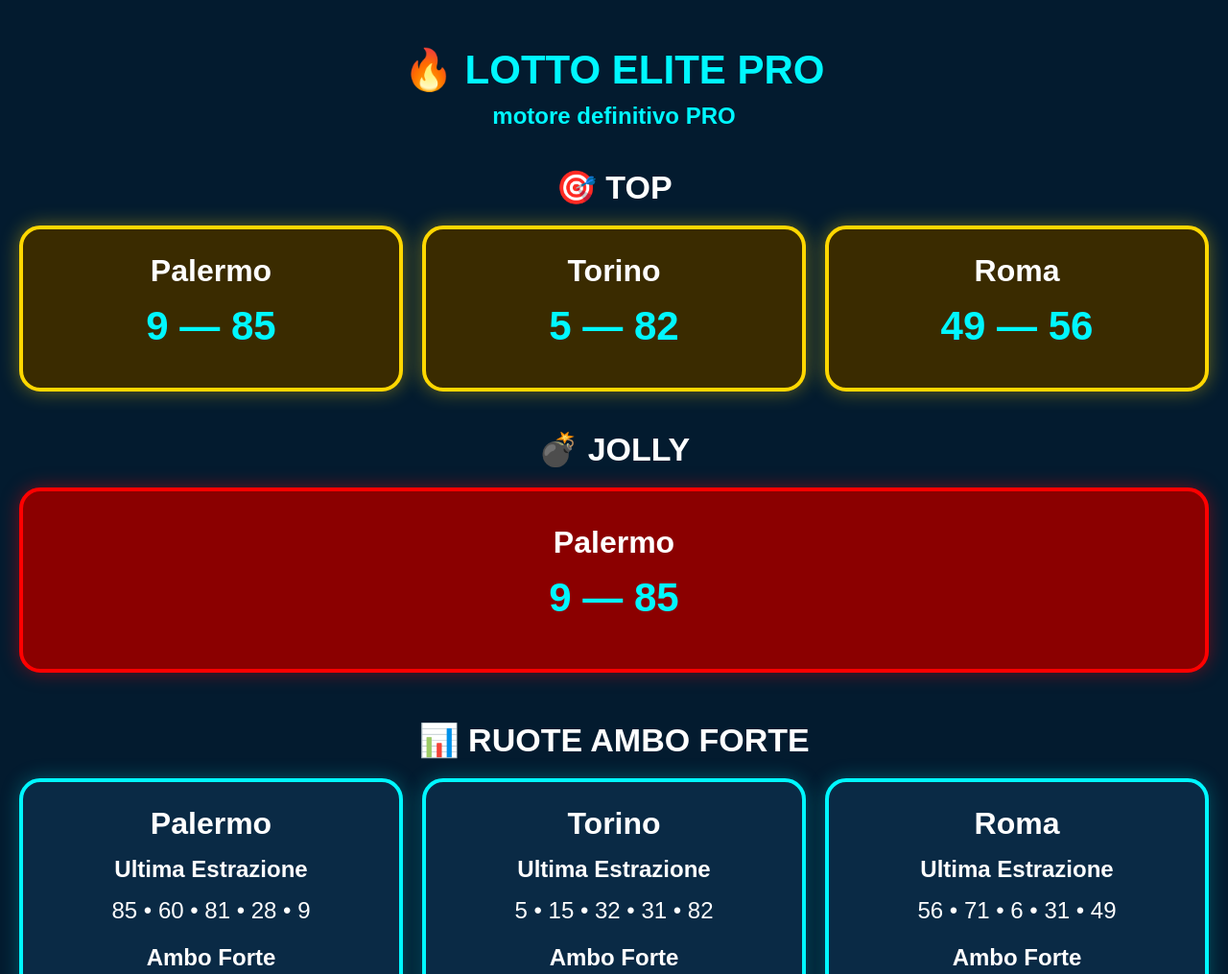
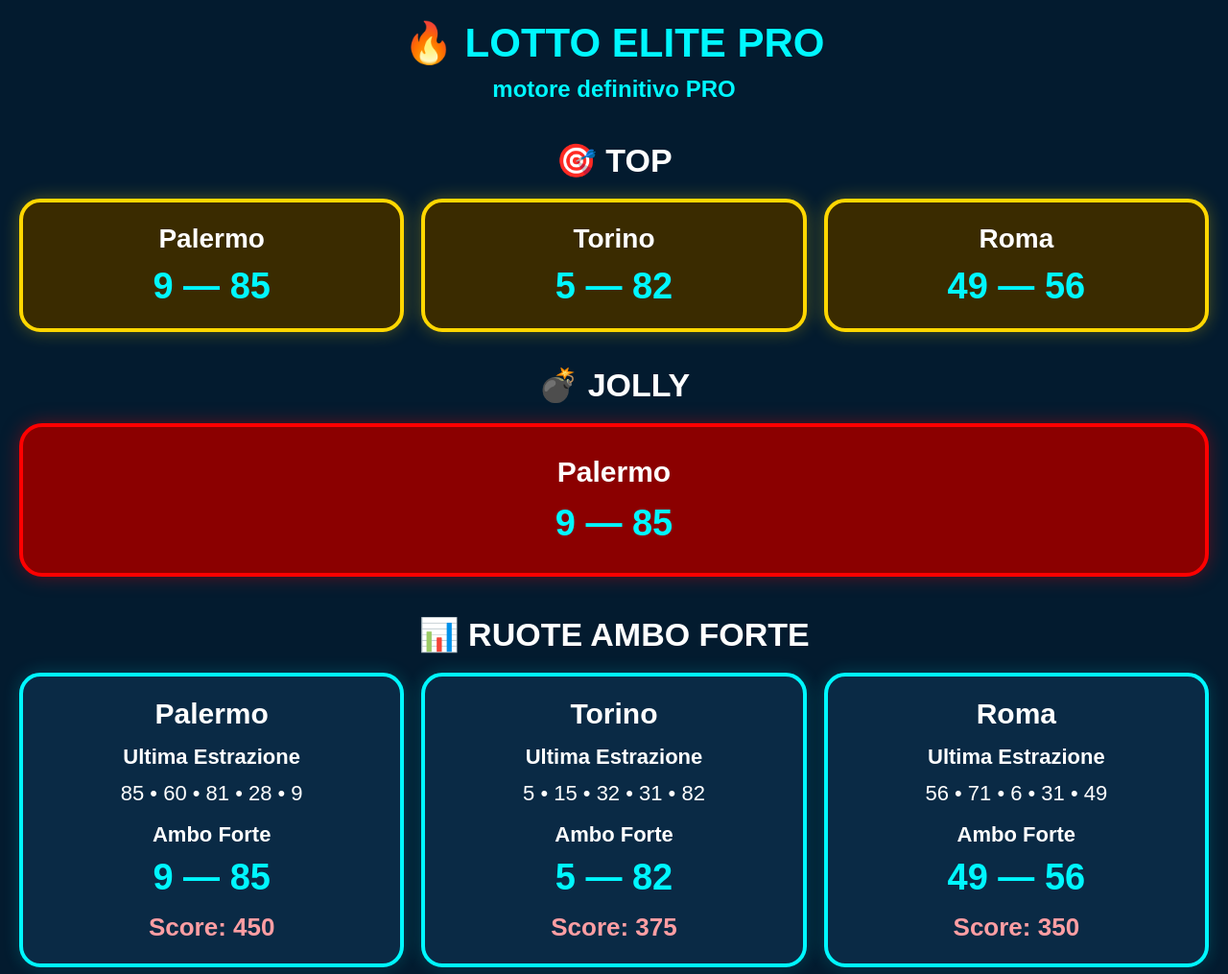
Before and after one commit to taik792/LottoRit1-Rit2, a plain HTML site: page index.html in a window 1280 px wide. Shown: the top 1015 px of the page at 96% size. Drawn offline with Linux system fonts and the light colour scheme.

Commit message:
Update index.html

```diff
--- a/index.html
+++ b/index.html
@@ -3,15 +3,20 @@
 <head>
 <meta charset="UTF-8">
 <meta name="viewport" content="width=device-width, initial-scale=1.0">
-<title>Lotto Elite Pro</title>
+<title>Lotto Elite PRO</title>
 
 <style>
+* {
+    margin: 0;
+    padding: 0;
+    box-sizing: border-box;
+}
+
 body {
-    margin: 0;
-    padding: 20px;
     background: #031b2f;
     color: white;
     font-family: Arial, sans-serif;
+    padding: 20px;
     text-align: center;
 }
 
@@ -21,102 +26,137 @@ h1 {
     margin-bottom: 10px;
 }
 
-h2 {
-    color: white;
-    margin-top: 40px;
-    margin-bottom: 20px;
-    font-size: 34px;
-}
-
 .sub {
     color: #00f7ff;
     font-size: 24px;
-    margin-bottom: 30px;
+    font-weight: bold;
+    margin-bottom: 40px;
+}
+
+.section-title {
+    font-size: 34px;
+    margin: 35px 0 20px;
     font-weight: bold;
 }
 
+/* TOP */
 .top-grid {
     display: grid;
     grid-template-columns: repeat(3, 1fr);
-    gap: 20px;
-    margin-bottom: 40px;
+    gap: 18px;
+    margin-bottom: 35px;
 }
 
+.top-card {
+    background: #3a2b00;
+    border: 4px solid #ffd700;
+    border-radius: 22px;
+    padding: 22px;
+    box-shadow: 0 0 18px rgba(255,215,0,0.30);
+}
+
+.top-card .ruota {
+    font-size: 28px;
+    font-weight: bold;
+    margin-bottom: 12px;
+}
+
+/* JOLLY */
+.jolly-box {
+    background: #8b0000;
+    border: 4px solid red;
+    border-radius: 24px;
+    padding: 30px;
+    margin-bottom: 40px;
+    box-shadow: 0 0 20px rgba(255,0,0,0.35);
+}
+
+/* AMBO FORTE */
 .ambo-grid {
     display: grid;
     grid-template-columns: repeat(3, 1fr);
-    gap: 20px;
+    gap: 18px;
 }
 
-.card-top {
-    background: #3a2b00;
-    border: 4px solid #ffd700;
-    border-radius: 22px;
-    padding: 25px;
-    box-shadow: 0 0 20px rgba(255,215,0,0.4);
-}
-
-.card-jolly {
-    background: #8b0000;
-    border: 4px solid red;
-    border-radius: 22px;
-    padding: 35px;
-    margin-bottom: 50px;
-    box-shadow: 0 0 20px rgba(255,0,0,0.4);
-}
-
-.card-ambo {
+.ambo-card {
     background: #0a2a45;
     border: 4px solid #00f7ff;
     border-radius: 22px;
-    padding: 25px;
-    box-shadow: 0 0 20px rgba(0,247,255,0.25);
+    padding: 22px;
+    box-shadow: 0 0 18px rgba(0,247,255,0.18);
 }
 
 .ruota {
-    font-size: 32px;
+    font-size: 30px;
     font-weight: bold;
     margin-bottom: 15px;
 }
 
-.numeri {
-    font-size: 42px;
-    color: #00f7ff;
+.label {
+    font-size: 22px;
     font-weight: bold;
-    margin: 15px 0;
+    margin-top: 14px;
+    margin-bottom: 8px;
 }
 
-.label {
-    font-size: 24px;
+.estrazione {
+    font-size: 22px;
+    line-height: 1.5;
+}
+
+.numeri {
+    font-size: 38px;
     font-weight: bold;
+    color: #00f7ff;
+    margin-top: 10px;
+}
+
+.score {
+    font-size: 26px;
+    font-weight: bold;
+    color: #ff9ea3;
     margin-top: 15px;
 }
 
-.estrazione {
-    font-size: 24px;
-    line-height: 1.6;
-    margin: 10px 0;
-}
-
-.score {
-    color: #ff9ea3;
-    font-size: 28px;
-    font-weight: bold;
-    margin-top: 15px;
-}
-
-@media(max-width: 900px) {
+/* MOBILE */
+@media (max-width: 900px) {
     .top-grid,
     .ambo-grid {
-        grid-template-columns: 1fr;
+        grid-template-columns: repeat(3, 1fr);
+        gap: 10px;
+    }
+
+    .top-card,
+    .ambo-card {
+        padding: 14px;
     }
 
     h1 {
         font-size: 34px;
     }
 
+    .section-title {
+        font-size: 28px;
+    }
+
+    .ruota {
+        font-size: 20px;
+    }
+
+    .label {
+        font-size: 17px;
+    }
+
+    .estrazione {
+        font-size: 17px;
+    }
+
     .numeri {
-        font-size: 34px;
+        font-size: 28px;
+    }
+
+    .score {
+        font-size: 20px;
     }
 }
 </style>
@@ -126,54 +166,63 @@ h2 {
 <h1>🔥 LOTTO ELITE PRO</h1>
 <div class="sub">motore definitivo PRO</div>
 
-<h2>🎯 TOP</h2>
+<div class="section-title">🎯 TOP</div>
 <div class="top-grid" id="top"></div>
 
-<h2>💣 JOLLY</h2>
+<div class="section-title">💣 JOLLY</div>
 <div id="jolly"></div>
 
-<h2>📊 RUOTE AMBO FORTE</h2>
+<div class="section-title">📊 RUOTE AMBO FORTE</div>
 <div class="ambo-grid" id="ambo"></div>
 
 <script>
 fetch("risultati.json")
-.then(res => res.json())
+.then(response => response.json())
 .then(data => {
 
-    // TOP 3
+    /* TOP */
     const topDiv = document.getElementById("top");
+
     data.top.forEach(item => {
         topDiv.innerHTML += `
-            <div class="card-top">
+            <div class="top-card">
                 <div class="ruota">${item.ruota}</div>
                 <div class="numeri">${item.numeri.join(" — ")}</div>
             </div>
         `;
     });
 
-    // JOLLY
+    /* JOLLY */
     const jollyDiv = document.getElementById("jolly");
+
     jollyDiv.innerHTML = `
-        <div class="card-jolly">
+        <div class="jolly-box">
             <div class="ruota">${data.jolly.ruota}</div>
             <div class="numeri">${data.jolly.numeri.join(" — ")}</div>
         </div>
     `;
 
-    // AMBO FORTE TUTTE LE RUOTE
+    /* AMBO FORTE */
     const amboDiv = document.getElementById("ambo");
 
     data.ambo_forte.forEach(item => {
         amboDiv.innerHTML += `
-            <div class="card-ambo">
+            <div class="ambo-card">
+
                 <div class="ruota">${item.ruota}</div>
 
-                <div class="label">Ultima Estrazione</div>
+                <div class="label">
+                    Ultima Estrazione
+                </div>
+
                 <div class="estrazione">
                     ${item.ultima_estrazione.join(" • ")}
                 </div>
 
-                <div class="label">Ambo Forte</div>
+                <div class="label">
+                    Ambo Forte
+                </div>
+
                 <div class="numeri">
                     ${item.numeri.join(" — ")}
                 </div>
@@ -181,10 +230,14 @@ fetch("risultati.json")
                 <div class="score">
                     Score: ${item.score}
                 </div>
+
             </div>
         `;
     });
 
+})
+.catch(error => {
+    console.log("Errore caricamento risultati.json:", error);
 });
 </script>
 
```
